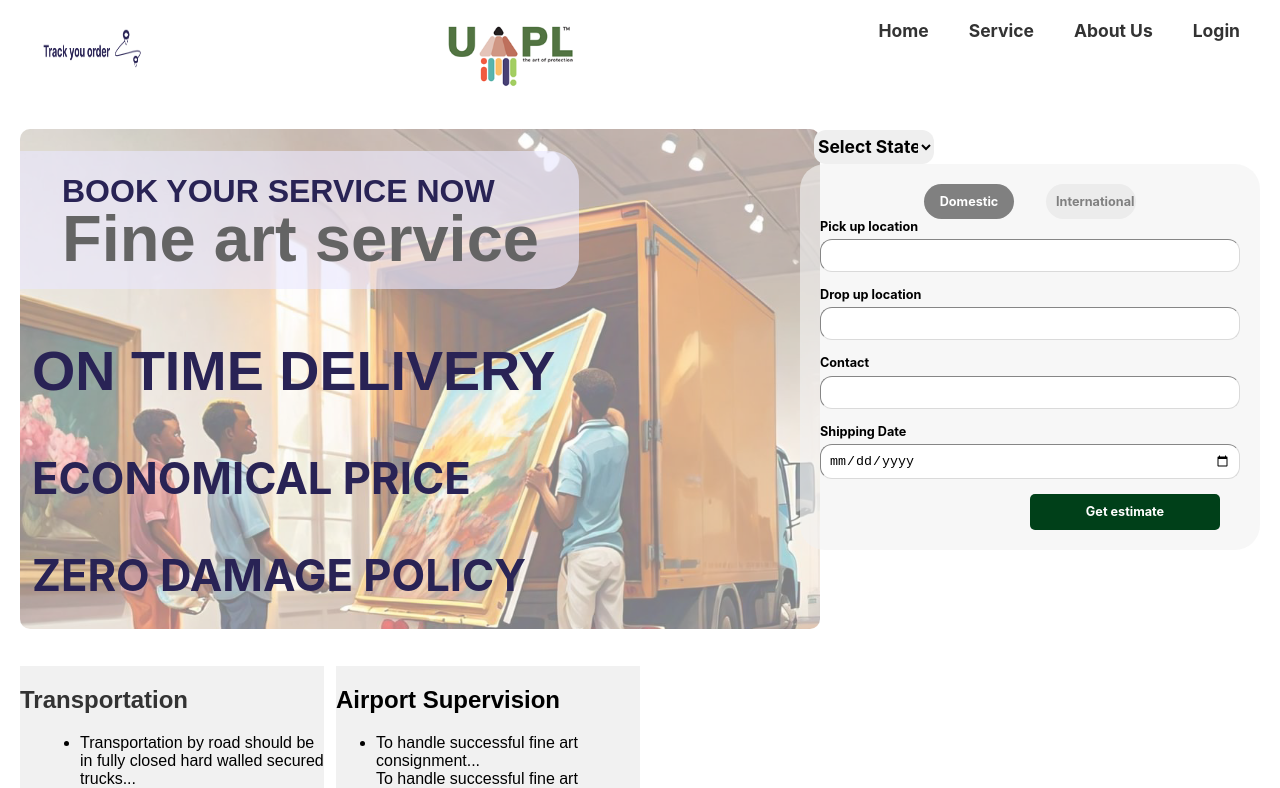
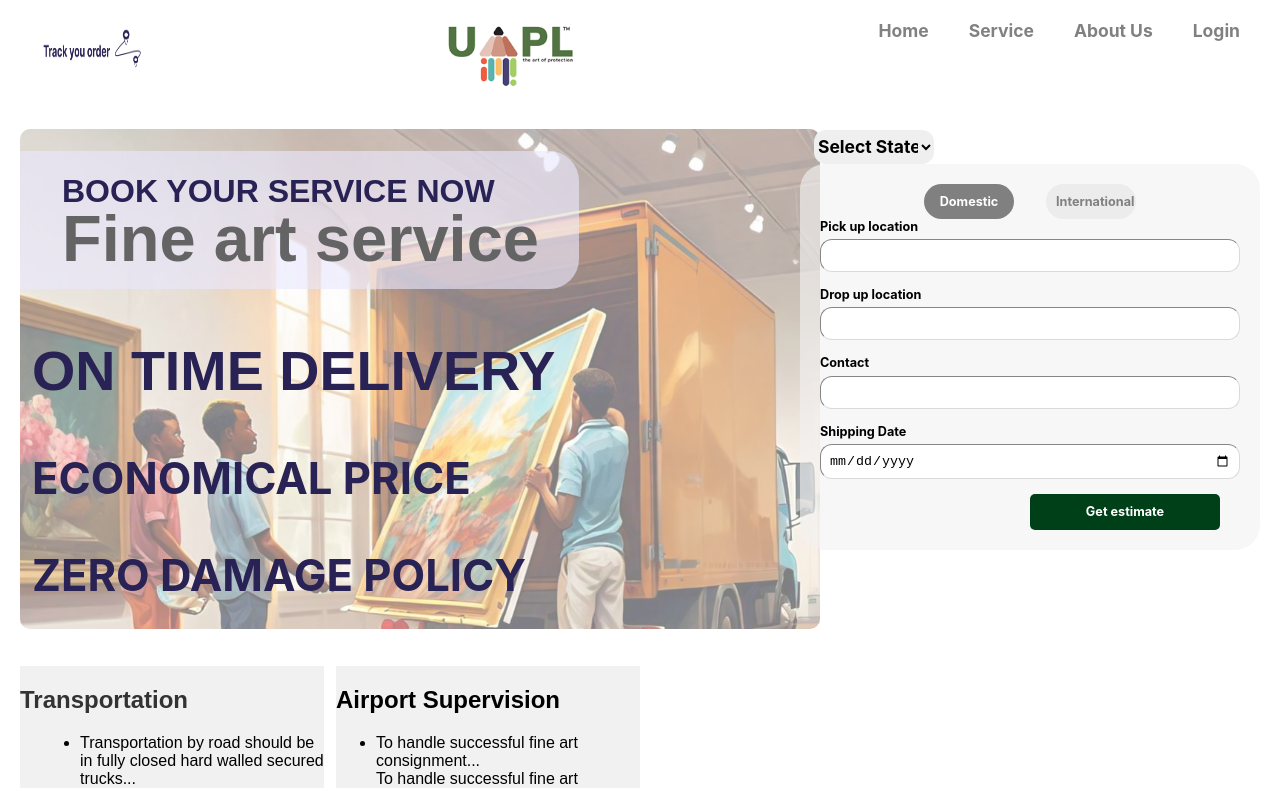
Before and after one commit to lakshmivenkateswara2356/artservices, a React (Create React App) app: page / in a window 1280 px wide. Shown: the top 788 px of the page. Built offline with nearby package versions, Linux system fonts and the light colour scheme.

Commit message:
minoucommit

```diff
--- a/src/components/Header/index.css
+++ b/src/components/Header/index.css
@@ -28,6 +28,15 @@ text-align: center;
 
   }
 
+  .topnakvs {
+    color: #818181 !important;
+  }
+
+  .topnakvs:hover {
+    color: #527442 !important;
+  }
+
+
   .trackypurorder {
 
     font-family: Inter;
```
